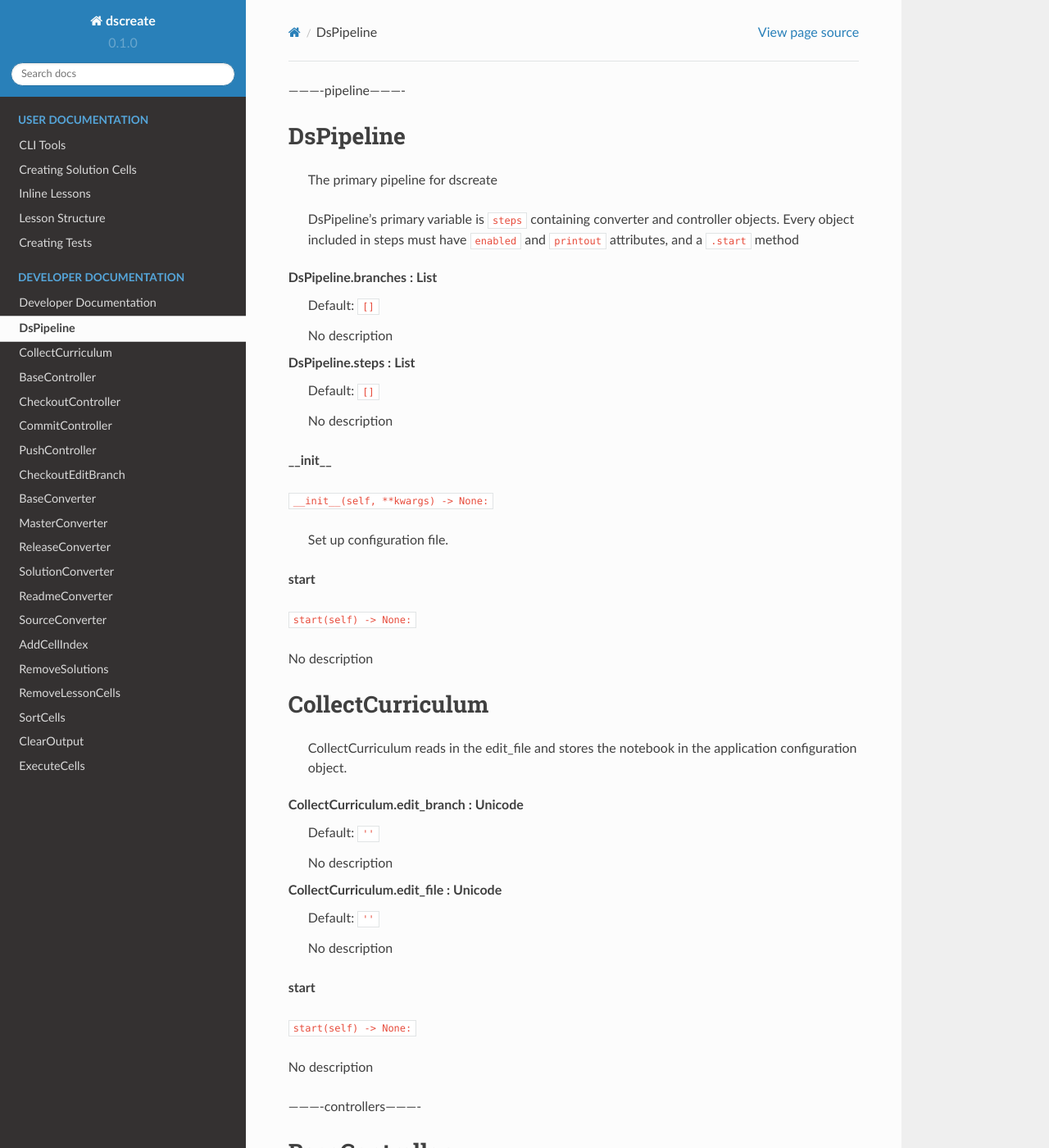
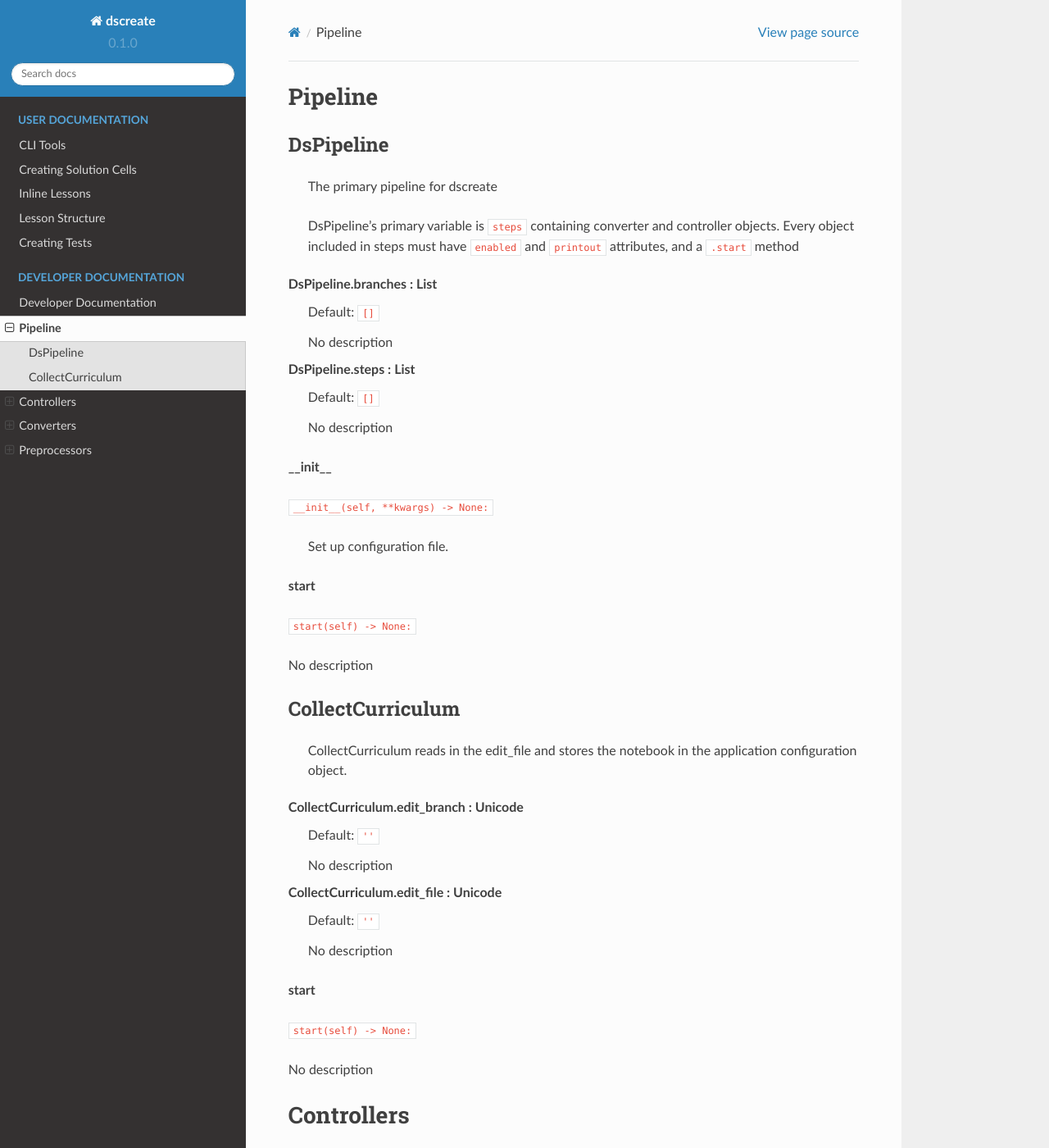
Before and after one commit to Spencerx/dscreate, a Sphinx documentation site: the page built from docs/source/pages/code_documentation.rst, in a window 1280 px wide and 1400 px high. Shown: the whole window at 82% size. Built offline with Sphinx 7.4.7 and the Read the Docs theme 2.0.0, drawn with Linux system fonts in a browser that asks for light colours; some of the changed text lies outside the part shown.

```diff
--- a/create_object_docs.py
+++ b/create_object_docs.py
@@ -36,7 +36,7 @@ def create_dsobject_docs():
             obj_group = obj.__module__.split('.')[-2]
             if obj_group != group:
                 group = obj_group
-                docs += f'----------{group}----------\n\n'
+                docs += f'----------\n{group.title()}\n----------\n\n'
             obj_docs = create_class_docs(obj)
             docs += obj_docs
             methods = []
--- a/docs/source/pages/code_documentation.rst
+++ b/docs/source/pages/code_documentation.rst
@@ -1,4 +1,6 @@
-----------pipeline----------
+----------
+Pipeline
+----------
 
 DsPipeline
 ----------------------------
@@ -52,7 +54,9 @@ CollectCurriculum.edit_file : Unicode
 
 No description
 
-----------controllers----------
+----------
+Controllers
+----------
 
 BaseController
 ----------------------------
@@ -228,7 +232,9 @@ CheckoutEditBranch.enabled : Bool
 
 No description
 
-----------converters----------
+----------
+Converters
+----------
 
 BaseConverter
 ----------------------------
@@ -494,7 +500,9 @@ SourceConverter.solution_dir : Unicode
     Default: ``''``
 
     No description
-----------preprocessors----------
+----------
+Preprocessors
+----------
 
 AddCellIndex
 ----------------------------
```
